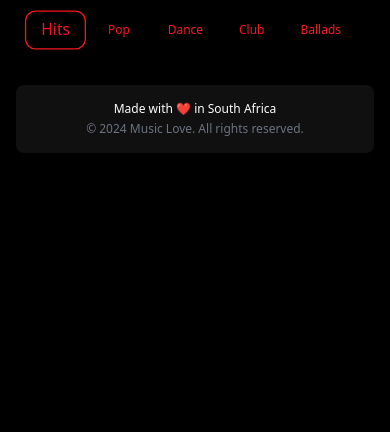
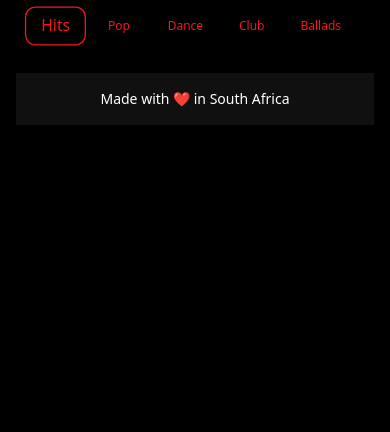
Before and after one commit to bright-spark/musiclove, a PHP site: page /pages/ytplus/index.html in a window 390 px wide. Shown: the part 412-844 px from the top of the page. Run offline with PHP 8.4, Linux system fonts and the light colour scheme; some libraries are stand-ins or nearby versions.

Commit message:
Update styling and layout in ytplus/index.html and ytplus/style.css

```diff
--- a/pages/ytplus/index.html
+++ b/pages/ytplus/index.html
@@ -33,7 +33,7 @@
           <img id="profile-image" class="rounded-full" alt="Profile Image of Music Love" width="130" height="150">
           </div>
             <div class="text-2xl mt-2 mb-2">
-              <a class="text-[#f6161c] hover:text-white" href="https://youtube.com/@theradiostream" target="_blank" rel="noopener noreferrer">mo͞ozik</a>
+              <a class="text-[#ff4d4d] hover:text-white" href="https://youtube.com/@theradiostream" target="_blank" rel="noopener noreferrer">mo͞ozik</a>
         </div>
       </div>
     </div>
@@ -48,7 +48,7 @@
     </div>
 
     <!-- Buttons Section -->
-    <div class="flex justify-center mt-4 gap-2 px-4">
+    <div class="flex justify-center mt-3 gap-2 px-4">
       <button class="button selected" id="btn-0" onclick="selectButton(0)">Button 1</button>
       <button class="button" id="btn-1" onclick="selectButton(1)">Button 2</button>
       <button class="button" id="btn-2" onclick="selectButton(2)">Button 3</button>
@@ -60,9 +60,8 @@
     <div class="flex-grow"></div>
 
     <!-- Footer -->
-    <footer class="mt-10 text-center rounded-lg flex justify-center items-center gap-1 flex-col md:flex-row">
-      <p class="text-xs sm:text-xl sm:text-xl text-white-500">Made with ❤️ in South Africa</p>
-      <p class="text-xs sm:text-xl sm:text-xl text-gray-500">© 2024 Music Love. All rights reserved.</p>
+    <footer class="mt-8 text-center px-4 pb-4">
+      <p>Made with ❤️ in South Africa</p>
     </footer>
 
   </div>
--- a/pages/ytplus/script.js
+++ b/pages/ytplus/script.js
@@ -107,7 +107,7 @@ function trackEvent(eventType, eventData) {
 // Make page visible after load
 window.addEventListener("load", function () {
   // When the page is fully loaded, make the text visible and allow scrolling
-  document.documentElement.classList.add("loaded");
+  //document.documentElement.classList.add("loaded");
 });
 
 // Initialize the page
@@ -115,7 +115,7 @@ document.addEventListener("DOMContentLoaded", () => {
   loadBio();
   setupNavButtons();
   selectButton(0);
-  //document.documentElement.classList.add("loaded");
+  document.documentElement.classList.add("loaded");
   trackEvent("Page View", { Page: "Home" });
   console.log("Page initialized");
 });
--- a/pages/ytplus/style.css
+++ b/pages/ytplus/style.css
@@ -7,9 +7,7 @@ body {
   height: 100%;
   margin: 0;
   font-family: 'Roboto', sans-serif;
-  /* Prevents content from flashing when JS loads */
   color: transparent;
-  /* Prevents scroll before content is ready */
   /* Hidden text initially */
   overflow: hidden;
   /* Prevents scroll before content is ready */
@@ -20,7 +18,7 @@ body {
   visibility: visible;
   /* Show the content */
   color: white;
-  /*overflow: auto;*/
+  overflow: auto;
   /* Re-enable scroll after loading */
 }
 
```
